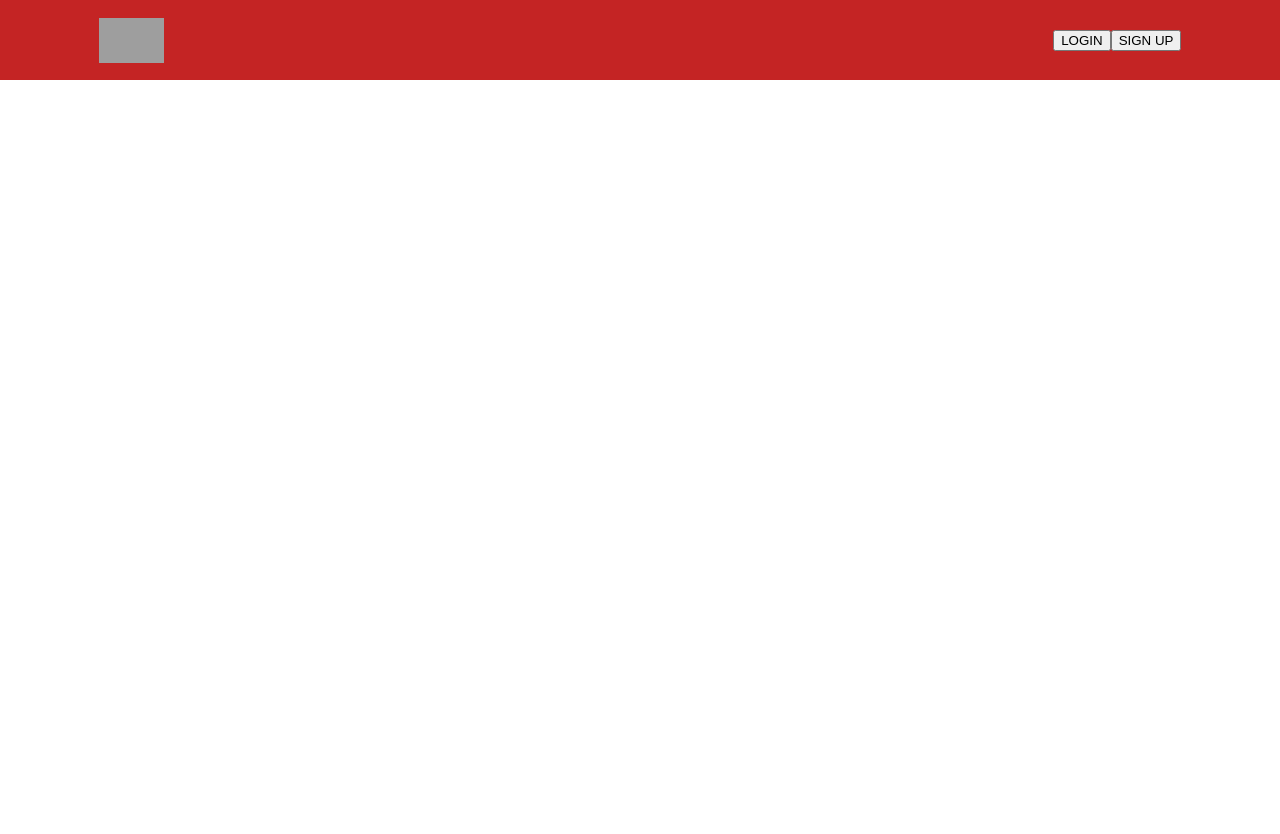
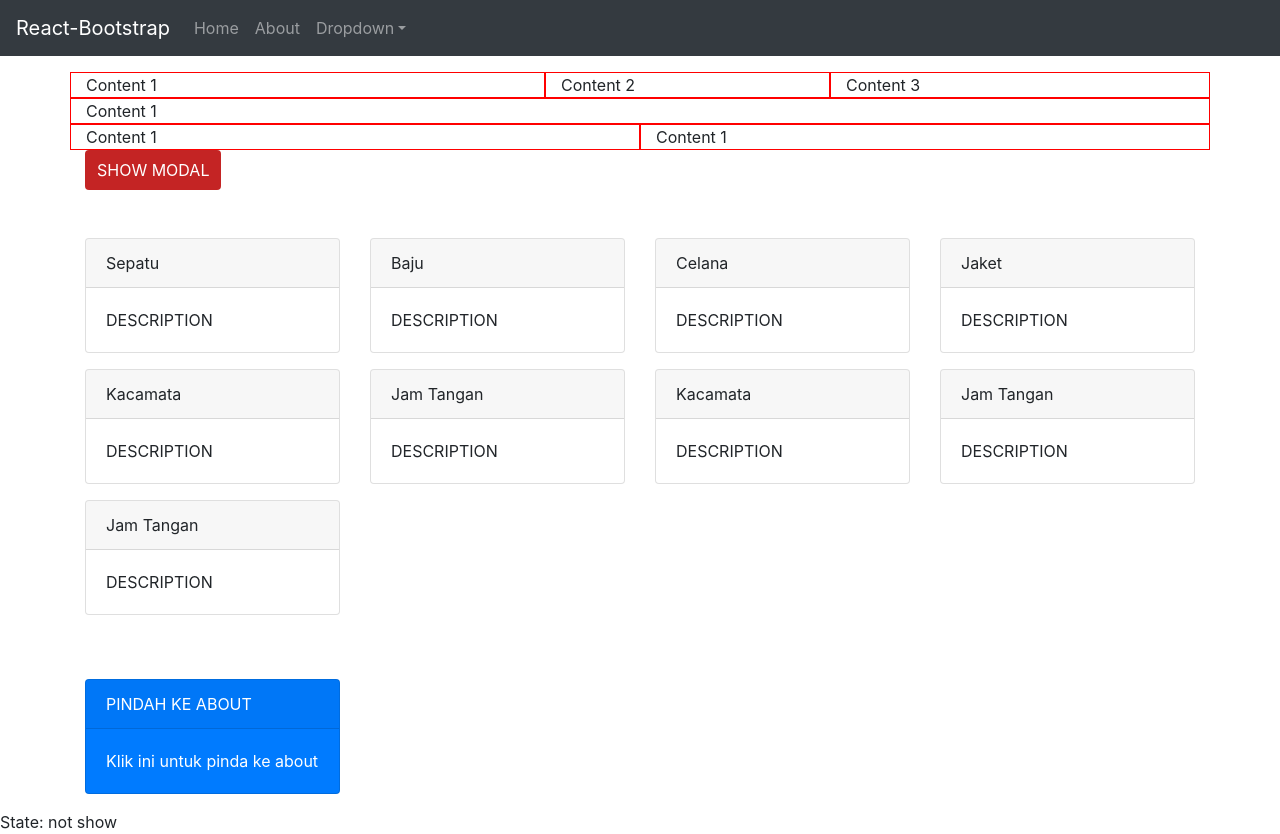
Before and after one commit to crusherblack/react-batch-22, a React (Create React App) app: page / in a window 1280 px wide. Before the commit the page ends 800 px from the top, so only its background shows below. Built offline with nearby package versions, Linux system fonts and the light colour scheme; grey boxes are pictures that could not be loaded.

Commit message:
done ui and react router

```diff
--- a/package.json
+++ b/package.json
@@ -6,8 +6,11 @@
     "@testing-library/jest-dom": "^5.11.4",
     "@testing-library/react": "^11.1.0",
     "@testing-library/user-event": "^12.1.10",
+    "bootstrap": "^4.6.0",
     "react": "^17.0.2",
+    "react-bootstrap": "^1.5.2",
     "react-dom": "^17.0.2",
+    "react-router-dom": "^5.2.0",
     "react-scripts": "4.0.3",
     "web-vitals": "^1.0.1"
   },
--- a/public/index.html
+++ b/public/index.html
@@ -1,43 +1,24 @@
 <!DOCTYPE html>
 <html lang="en">
+
 <head>
   <meta charset="utf-8" />
   <link rel="icon" href="%PUBLIC_URL%/favicon.ico" />
   <meta name="viewport" content="width=device-width, initial-scale=1" />
   <meta name="theme-color" content="#000000" />
-    <meta
-      name="description"
-      content="Web site created using create-react-app"
-    />
+  <meta name="description" content="Web site created using create-react-app" />
   <link rel="apple-touch-icon" href="%PUBLIC_URL%/logo192.png" />
-    <!--
-      manifest.json provides metadata used when your web app is installed on a
-      user's mobile device or desktop. See https://developers.google.com/web/fundamentals/web-app-manifest/
-    -->
+
   <link rel="manifest" href="%PUBLIC_URL%/manifest.json" />
-    <!--
-      Notice the use of %PUBLIC_URL% in the tags above.
-      It will be replaced with the URL of the `public` folder during the build.
-      Only files inside the `public` folder can be referenced from the HTML.
 
-      Unlike "/favicon.ico" or "favicon.ico", "%PUBLIC_URL%/favicon.ico" will
-      work correctly both with client-side routing and a non-root public URL.
-      Learn how to configure a non-root public URL by running `npm run build`.
-    -->
-    <title>React App</title>
+
+  <title>Learn React JS</title>
 </head>
+
 <body>
   <noscript>You need to enable JavaScript to run this app.</noscript>
   <div id="root"></div>
-    <!--
-      This HTML file is a template.
-      If you open it directly in the browser, you will see an empty page.
 
-      You can add webfonts, meta tags, or analytics to this file.
-      The build step will place the bundled scripts into the <body> tag.
+</body>
 
-      To begin the development, run `npm start` or `yarn start`.
-      To create a production bundle, use `npm run build` or `yarn build`.
-    -->
-  </body>
 </html>
--- a/src/App.js
+++ b/src/App.js
@@ -1,13 +1,28 @@
-import { useState, useEffect } from "react";
+import { BrowserRouter as Router, Switch, Route } from "react-router-dom";
+
+import "bootstrap/dist/css/bootstrap.min.css";
 import "./styles/global.css";
+
 import Navbar from "./components/Navbar";
 import Hero from "./components/Hero";
+import Home from "./pages/Home";
+import About from "./pages/About";
+import NotFound from "./pages/NotFound";
 
 function App() {
   return (
-    <>
+    <Router>
       <Navbar />
-    </>
+      <Switch>
+        <Route exact path="/" component={Home} />
+        <Route exact path="/about">
+          <h1>adwawdadw</h1>
+          <About />
+          <h1>adwawdadw</h1>
+        </Route>
+        <Route component={NotFound} />
+      </Switch>
+    </Router>
   );
 }
 
--- a/src/components/Navbar.js
+++ b/src/components/Navbar.js
@@ -1,13 +1,34 @@
-const Navbar = () => {
+import { Navbar, Nav, NavDropdown } from "react-bootstrap";
+import { Link } from "react-router-dom";
+
+const NavbarComponent = () => {
   return (
-    <div className="navbar-container">
-      <img src="/Icon.svg" alt="icon-holyways" className="icon" />
-      <div>
-        <button>LOGIN</button>
-        <button>SIGN UP</button>
-      </div>
-    </div>
+    <Navbar bg="dark" expand="lg" variant="dark">
+      <Navbar.Brand href="#home">React-Bootstrap</Navbar.Brand>
+      <Navbar.Toggle aria-controls="basic-navbar-nav" />
+      <Navbar.Collapse id="basic-navbar-nav">
+        <Nav className="mr-auto">
+          <Nav.Link as={Link} to="/">
+            Home
+          </Nav.Link>
+          <Nav.Link as={Link} to="/about">
+            About
+          </Nav.Link>
+          <NavDropdown title="Dropdown" id="basic-nav-dropdown">
+            <NavDropdown.Item href="#action/3.1">Action</NavDropdown.Item>
+            <NavDropdown.Item href="#action/3.2">
+              Another action
+            </NavDropdown.Item>
+            <NavDropdown.Item href="#action/3.3">Something</NavDropdown.Item>
+            <NavDropdown.Divider />
+            <NavDropdown.Item href="#action/3.4">
+              Separated link
+            </NavDropdown.Item>
+          </NavDropdown>
+        </Nav>
+      </Navbar.Collapse>
+    </Navbar>
   );
 };
 
-export default Navbar;
+export default NavbarComponent;
--- /dev/null
+++ b/src/pages/About.js
@@ -0,0 +1,12 @@
+const About = () => {
+  return (
+    <div>
+      <div className="d-flex justify-content-center aligin-items-center">
+        <h1>ini adalah about</h1>
+      </div>
+      <div>aowkdoakwdokad</div>
+    </div>
+  );
+};
+
+export default About;
--- /dev/null
+++ b/src/pages/Home.js
@@ -0,0 +1,154 @@
+import { useState, useEffect } from "react";
+import { Button, Modal, Row, Col } from "react-bootstrap";
+import { useHistory } from "react-router-dom";
+
+const Home = () => {
+  const router = useHistory();
+  const [isVisible, setIsVisible] = useState(false);
+  const products = [
+    {
+      id: 1,
+      title: "Sepatu",
+    },
+    {
+      id: 2,
+      title: "Baju",
+    },
+    {
+      id: 3,
+      title: "Celana",
+    },
+    {
+      id: 4,
+      title: "Jaket",
+    },
+    {
+      id: 5,
+      title: "Kacamata",
+    },
+    {
+      id: 6,
+      title: "Jam Tangan",
+    },
+    {
+      id: 7,
+      title: "Kacamata",
+    },
+    {
+      id: 8,
+      title: "Jam Tangan",
+    },
+    {
+      id: 8,
+      title: "Jam Tangan",
+    },
+  ];
+
+  return (
+    <>
+      <div className="container mt-3">
+        <Row>
+          <Col
+            style={{
+              border: "1px solid red",
+            }}
+            xs={6}
+            md={5}
+          >
+            Content 1
+          </Col>
+          <Col
+            style={{
+              border: "1px solid red",
+            }}
+            xs={6}
+            md={3}
+          >
+            Content 2
+          </Col>
+          <Col
+            style={{
+              border: "1px solid red",
+            }}
+          >
+            Content 3
+          </Col>
+        </Row>
+        <Row>
+          <Col
+            style={{
+              border: "1px solid red",
+            }}
+          >
+            Content 1
+          </Col>
+        </Row>
+        <Row>
+          <Col
+            style={{
+              border: "1px solid red",
+            }}
+          >
+            Content 1
+          </Col>
+          <Col
+            style={{
+              border: "1px solid red",
+            }}
+          >
+            Content 1
+          </Col>
+        </Row>
+        <button
+          onClick={() => setIsVisible(true)}
+          className="btn btn-primary bg-merah"
+        >
+          SHOW MODAL
+        </button>
+
+        <Row className="mt-5">
+          {products.map((product, index) => {
+            return (
+              <Col md={3} key={index}>
+                <div className="mb-3 card">
+                  <div className="card-header">{product.title}</div>
+                  <div className="card-body">DESCRIPTION</div>
+                </div>
+              </Col>
+            );
+          })}
+        </Row>
+        <Row>
+          <Col md={3}>
+            <div
+              onClick={() => router.push("/about")}
+              className="mt-5 mb-3 text-white card bg-primary"
+            >
+              <div className="card-header">PINDAH KE ABOUT</div>
+              <div className="card-body">Klik ini untuk pinda ke about</div>
+            </div>
+          </Col>
+        </Row>
+      </div>
+
+      <div>State: {isVisible ? "show" : "not show"}</div>
+
+      <Modal centered show={isVisible} onHide={() => setIsVisible(false)}>
+        <Modal.Header closeButton>
+          <Modal.Title>Modal heading</Modal.Title>
+        </Modal.Header>
+        <Modal.Body>Woohoo, you're reading this text in a modal!</Modal.Body>
+        <Modal.Footer>
+          <Button variant="secondary" onClick={() => setIsVisible(false)}>
+            Close
+          </Button>
+          <Button variant="primary" onClick={() => setIsVisible(false)}>
+            Save Changes
+          </Button>
+        </Modal.Footer>
+      </Modal>
+    </>
+  );
+};
+
+export default Home;
--- /dev/null
+++ b/src/pages/NotFound.js
@@ -0,0 +1,10 @@
+const NotFound = () => {
+  return (
+    <div className="d-flex justify-content-center aligin-items-center">
+      <h1>404 Not Found</h1>
+      <button>KEMBALI KE HOME</button>
+    </div>
+  );
+};
+
+export default NotFound;
--- a/src/styles/global.css
+++ b/src/styles/global.css
@@ -30,3 +30,9 @@ body {
   background: yellow;
   height: 720px;
 }
+
+.bg-merah {
+  background: var(--primary-color);
+  border: none;
+  height: 40px;
+}
```
Also changed, not shown: 1 other file (tests, documents, lock files or other folders). Lines whose indentation alone changed are shown as unchanged.
